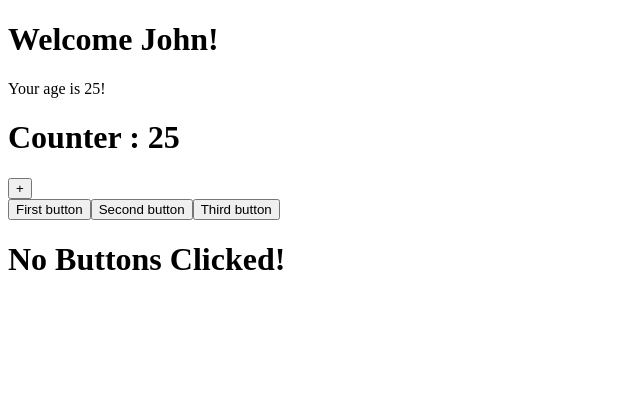
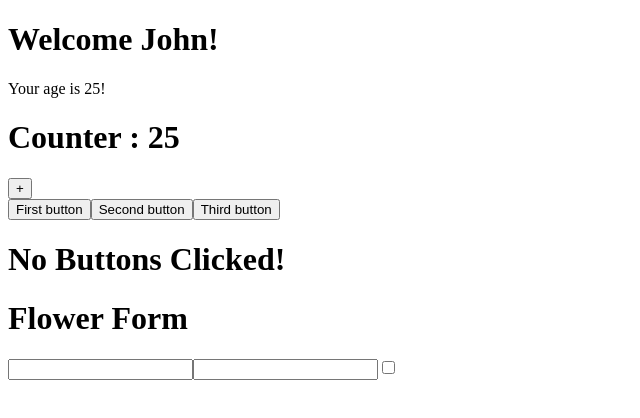
Before and after one commit to KaramGuliyev/React, a React (Create React App) app: page / in a window 1280 px wide. Shown: the top 418 px of the page, without its empty margins (0-640 px from the left). Built offline with nearby package versions, Linux system fonts and the light colour scheme.

Commit message:
Form Exercise Added

```diff
--- /dev/null
+++ b/Exercises/MyForm.js
@@ -0,0 +1,52 @@
+import React, { Component } from "react";
+
+export class MyForm extends Component {
+  state = {
+    userName: "",
+    password: "",
+    remember: false,
+  };
+
+  handleChange = (e) => {
+    e.preventDefault();
+    let name = e.target.name;
+    let value = e.target.value;
+    let type = e.target.type;
+    let checked = e.target.checked;
+
+    this.setState({
+      [name]:
+        type === "checkbox" ? checked : value,
+    });
+  };
+
+  componentDidUpdate() {
+    console.log(this.state);
+  }
+
+  render() {
+    return (
+      <>
+        <h1>Flower Form</h1>
+        <input
+          name="userName"
+          value={this.state.userName}
+          onChange={this.handleChange}
+        />
+        <input
+          name="password"
+          value={this.state.password}
+          onChange={this.handleChange}
+        />
+        <input
+          name="remember"
+          type="checkbox"
+          checked={this.state.remember}
+          onChange={this.handleChange}
+        />
+      </>
+    );
+  }
+}
+
+export default MyForm;
--- a/src/App.js
+++ b/src/App.js
@@ -2,6 +2,7 @@ import React from "react";
 import { Counter } from "./Counter";
 import { Welcome } from "./Welcome";
 import { ClickTracker } from "./ClickTracker";
+import MyForm from "../Exercises/MyForm";
 export class App extends React.Component {
   render() {
     return (
@@ -9,6 +10,7 @@ export class App extends React.Component {
         <Welcome name={this.props.name} age={this.props.age} />
         <Counter counterStart={25} />
         <ClickTracker />
+        <MyForm />
       </>
     );
   }
--- a/src/ClickCounter.js
+++ b/src/ClickCounter.js
@@ -2,7 +2,6 @@ import React from "react";
 import { Button } from "./Button";
 
 export class ClickCounter extends React.Component {
-  state = this.props.state;
 
   render() {
     return (
```
Also changed, not shown: src/ClickTracker.js (+0 -7 lines).
